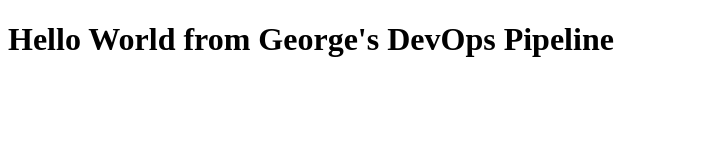
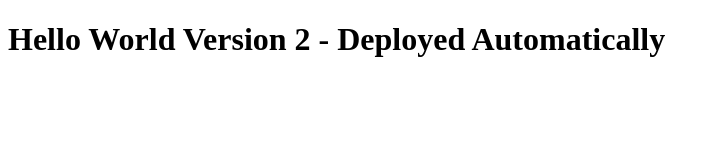
Before and after one commit to GDHarrison/hello-world-devops, a plain HTML site: page index.html in a window 1280 px wide. Shown: the whole page, without its empty margins (0-720 px from the left). Drawn offline with Linux system fonts and the light colour scheme.

Commit message:
Update homepage text

```diff
--- a/index.html
+++ b/index.html
@@ -4,6 +4,6 @@
   <title>Hello World</title>
 </head>
 <body>
-  <h1>Hello World from George's DevOps Pipeline</h1>
+  <h1>Hello World Version 2 - Deployed Automatically</h1>
 </body>
 </html>
```
